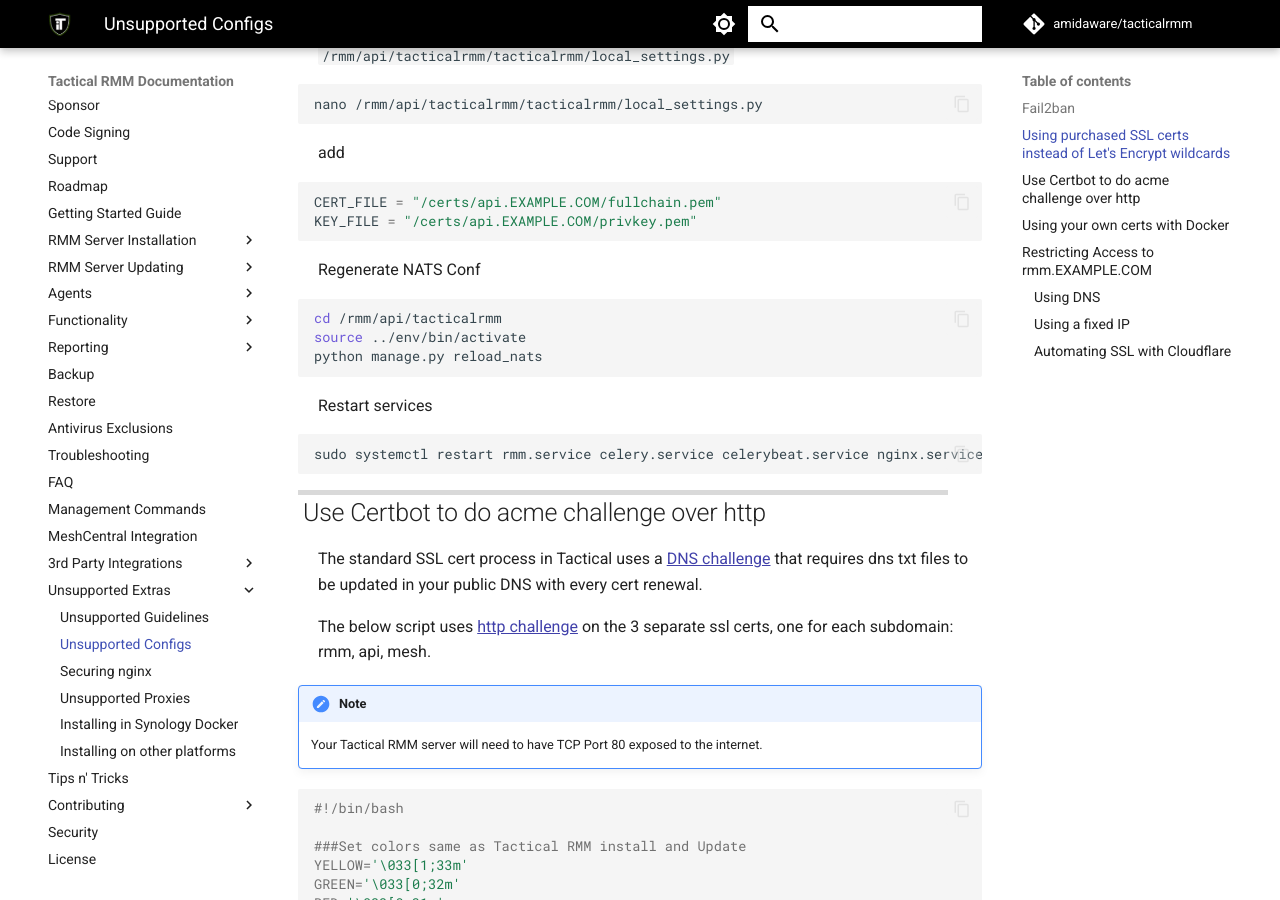
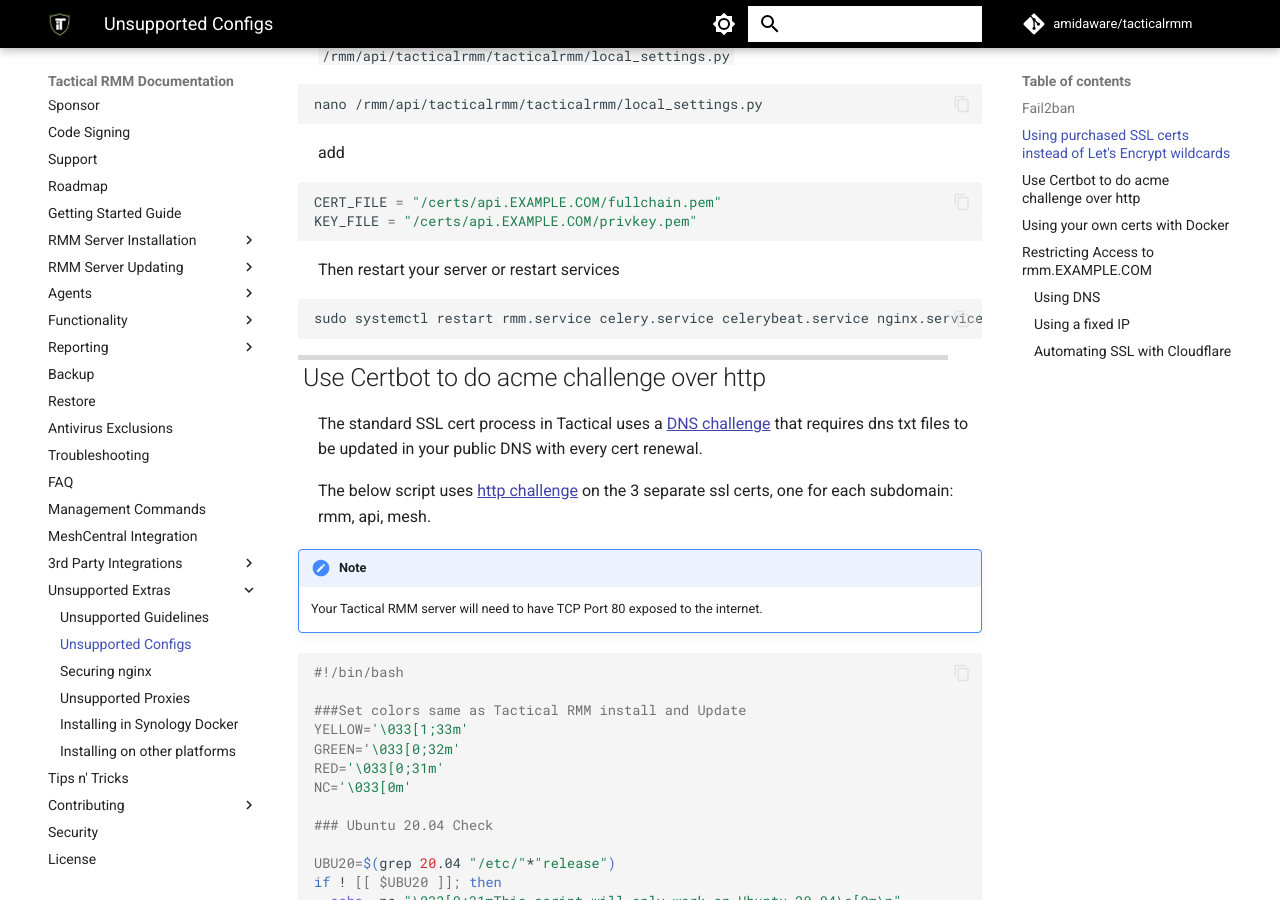
Before and after one commit to amidaware/trmm-docs, an MkDocs documentation site: the page built from docs/unsupported_scripts.md, in a window 1280 px wide and 900 px high, scrolled down 2399 px. Built offline with MkDocs 1.6.1 and Material for MkDocs 9.7.7, drawn with Linux system fonts in a browser that asks for light colours; comment, search, counter and statistics services are not loaded.

Commit message:
Update unsupported_scripts.md

````diff
--- a/docs/unsupported_scripts.md
+++ b/docs/unsupported_scripts.md
@@ -120,15 +120,7 @@
 KEY_FILE = "/certs/api.EXAMPLE.COM/privkey.pem"
 ```
 
-Regenerate NATS Conf
-
-```bash
-cd /rmm/api/tacticalrmm
-source ../env/bin/activate
-python manage.py reload_nats
-```
-
-Restart services
+Then restart your server or restart services
 
 ```bash
 sudo systemctl restart rmm.service celery.service celerybeat.service nginx.service nats.service nats-api.service
````
